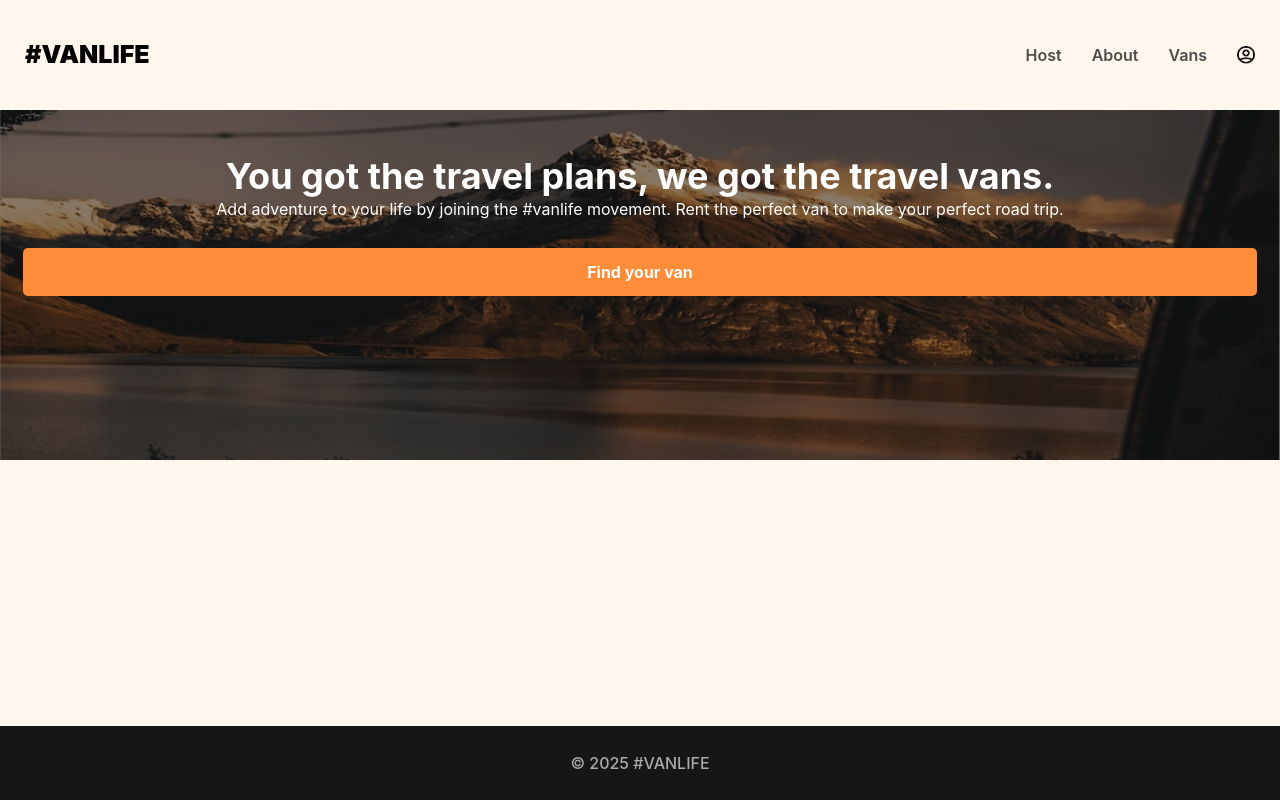
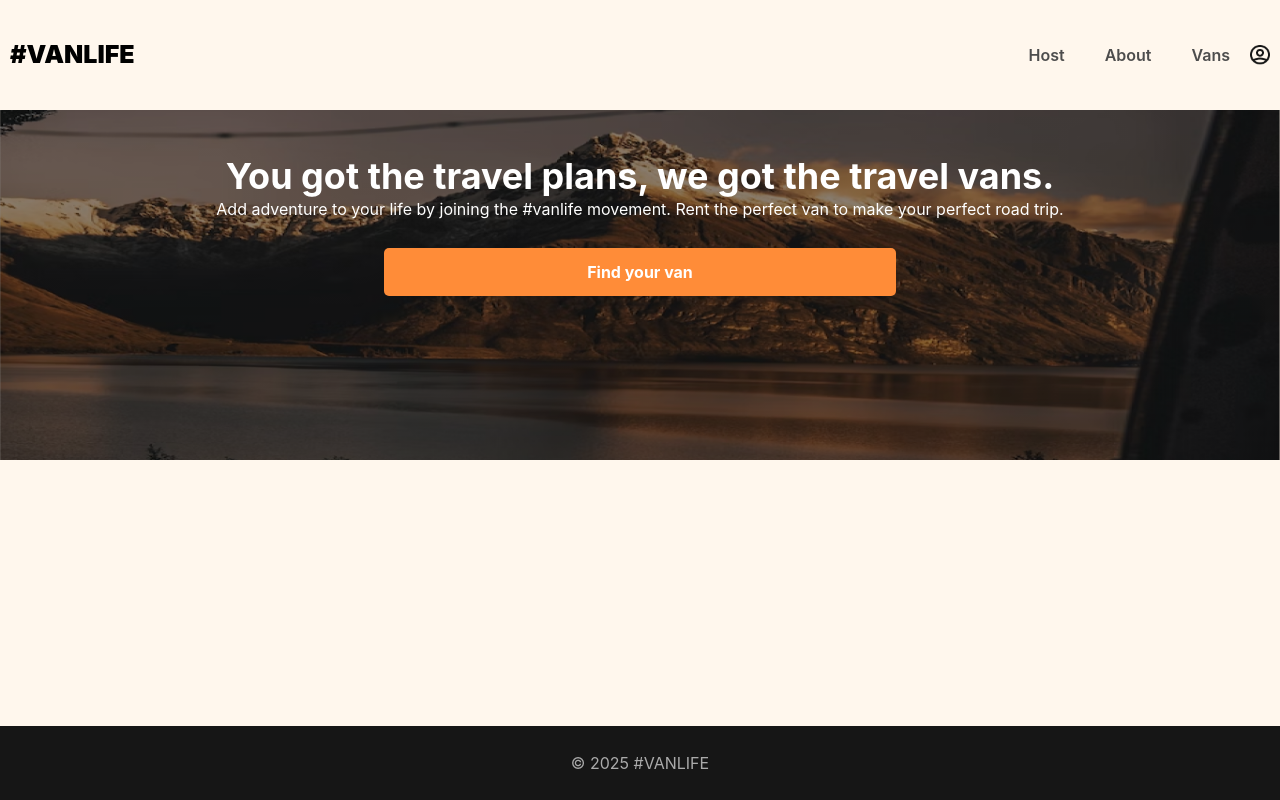
Before and after one commit to EnvoyX/vans-life, a React (Vite) app: page / in a window 1280 px wide. Built offline with nearby package versions, Linux system fonts and the light colour scheme; what miragejs would draw is missing.

Commit message:
changed App.css

```diff
--- a/src/Frontend/App.css
+++ b/src/Frontend/App.css
@@ -1,5 +1,6 @@
 @import 'tailwindcss';
 
+/* CSS RESET */
 * {
   box-sizing: border-box;
 }
@@ -11,11 +12,7 @@ body {
   background-color: #fff7ed;
   font-family: 'Inter', sans-serif;
 }
-
-a {
-  text-decoration: unset;
-  color: unset;
-}
+/* CSS RESET */
 
 body::-webkit-scrollbar {
   display: none;
@@ -26,44 +23,33 @@ body {
   scrollbar-width: none;
 }
 
-.site-wrapper {
-  min-height: 100vh;
-  display: flex;
-  flex-direction: column;
-}
-
-header {
+/* header {
   height: 110px;
   display: flex;
   align-items: center;
   padding-block: 10px;
-}
+} */
 
-header .site-logo {
+/* header .site-logo {
   color: black;
   margin-right: auto;
   text-transform: uppercase;
   font-weight: 900;
   font-size: 25px;
-}
+} */
 
-header a {
+/* header a {
   text-decoration: none;
   color: #4d4d4d;
   font-weight: 600;
-  padding: 5px 15px;
+  padding: 5px 20px;
 }
 
 header a:hover {
   color: #161616;
   text-decoration: underline;
-}
-
-header button {
-  cursor: pointer;
-}
-
-header .login-icon {
+} */
+/* header .login-icon {
   height: 18px;
   width: 18px;
 }
@@ -71,29 +57,9 @@ header .login-icon {
 header .login-link {
   display: inline-flex;
   align-items: center;
-}
+} */
 
-nav {
-  display: flex;
-}
-
-main {
-  margin-bottom: 84px;
-}
-
-footer {
-  background-color: #161616;
-  color: #aaaaaa;
-  height: 74px;
-  display: flex;
-  flex-shrink: 0;
-  justify-content: center;
-  align-items: center;
-  margin-top: auto;
-  font-weight: 500;
-}
-
-.link-button {
+/* .link-button {
   display: inline-block;
   text-align: center;
   text-decoration: none;
@@ -106,22 +72,15 @@ footer {
   transition: transform 0.1s ease-in-out;
 }
 
-.back-button {
-  display: block;
-  color: black;
-  text-decoration: none;
-  margin-left: 26px;
-}
-
-.back-button span:hover {
-  text-decoration: underline;
-}
-
 .link-button:hover {
   transform: translate(1px, 1px);
-}
+  -webkit-transform: translate(1px, 1px);
+  -moz-transform: translate(1px, 1px);
+  -ms-transform: translate(1px, 1px);
+  -o-transform: translate(1px, 1px);
+} */
 
-/*** HOME PAGE ***/
+/* HOME PAGE */
 .home-container {
   background: linear-gradient(0deg, rgba(0, 0, 0, 0.46), rgba(0, 0, 0, 0.46)),
     url('./assets/images/home-hero.png') no-repeat center center;
@@ -131,19 +90,20 @@ footer {
   background-size: cover;
   min-height: 350px;
   color: white;
-  padding: 45px 23px;
+  padding: 45px 25px;
 }
 
-.home-container h1 {
+/* .home-container h1 {
   font-weight: 700;
   font-size: 2.25rem;
   line-height: 42px;
-}
+}  */
 
-.home-container p {
+/* .home-container p {
   line-height: 24px;
-}
+} */
 
+/*
 .home-container a {
   display: inline-block;
   text-align: center;
@@ -158,63 +118,55 @@ footer {
   border-radius: 5px;
   cursor: pointer;
   transition: transform 0.1s ease-in-out;
-}
+} */
 
-.home-container a:hover {
+/* .home-container a:hover {
   transform: translate(1px, 1px);
-}
+} */
 
-/*** ABOUT PAGE ***/
-.about-hero-image {
+/** ABOUT PAGE **/
+
+/* .about-hero-image {
   max-width: 100%;
-}
+} */
 
-.about-page-content {
+/* .about-page-content {
   padding-inline: 23px;
   color: #161616;
   margin-bottom: 55px;
-}
+} */
 
-.about-page-content h1 {
+/* .about-page-content h1 {
   line-height: 38px;
 }
 
 .about-page-content p {
   line-height: 22px;
-}
+} */
 
-.about-page-cta {
+/* .about-page-cta {
   background-color: #ffcc8d;
   color: #161616;
   padding-inline: 32px;
   padding-bottom: 32px;
   margin-inline: 27px;
   border-radius: 5px;
-}
+} */
 
-.about-page-cta h2 {
+/* .about-page-cta h2 {
   margin: 0;
   padding-block: 37px;
-}
+} */
 
-.about-page-cta .link-button {
+/* .about-page-cta .link-button {
   background-color: #161616;
   color: white;
   border-radius: 10px;
-}
+} */
 
 /*** VAN PAGES ***/
-.van-list-container {
+/* .van-list-container {
   padding-inline: 23px;
-}
-
-.van-list-filter-buttons {
-  display: flex;
-  flex-wrap: wrap;
-}
-
-.van-list-filter-buttons > a {
-  margin-right: 15px;
 }
 
 .van-list {
@@ -238,7 +190,7 @@ footer {
 .van-list-container button {
   margin-right: 20px;
   cursor: pointer;
-}
+} */
 
 .van-type {
   height: 34px;
@@ -296,9 +248,11 @@ i[class*='van-type-'] {
   padding: 7px 14px;
 }
 
-.van-detail-container {
-  padding-inline: 27px;
-}
+/* Van Details Page */
+
+/* .van-detail-container {
+  padding: 27px;
+} */
 
 .van-detail-container .back-button {
   color: black;
@@ -312,45 +266,45 @@ i[class*='van-type-'] {
   text-decoration: underline;
 }
 
-.van-detail {
+/* .van-detail {
   display: flex;
   flex-direction: column;
   color: #161616;
-}
+} */
 
-.van-detail img {
+/* .van-detail img {
   border-radius: 5px;
   margin-block: 47px;
-}
+} */
 
-.van-detail h2 {
+/* .van-detail h2 {
   font-size: 2rem;
   margin-bottom: 10px;
-}
+} */
 
-.van-detail > i {
+/* .van-information > i {
   align-self: flex-start;
-}
+} */
 
-.van-detail .van-price {
+/* .van-detail .van-price {
   font-size: 1.25rem;
   margin-bottom: 10px;
-}
+} */
 
-.van-detail .van-price span {
+/* .van-detail .van-price span {
   font-weight: 700;
   font-size: 1.5rem;
-}
+} */
 
-.van-detail .link-button {
-  background-color: #ff8c38;
+/* .van-detail .link-button {
+  background-color: #FF8C38;
   color: white;
   font-size: 1.125rem;
-}
+}  */
 
+/* Host Navigation */
 .host-nav {
   display: flex;
-  margin-bottom: 30px;
 }
 
 .host-nav a {
@@ -366,6 +320,7 @@ i[class*='van-type-'] {
   font-weight: 600;
 }
 
+/* Van Host Page */
 .host-van-link-wrapper {
   color: unset;
   text-decoration: unset;
@@ -404,6 +359,7 @@ i[class*='van-type-'] {
   margin-block: 10px;
 }
 
+/* Van Host Detail */
 .host-van-detail-layout-container {
   background-color: white;
   padding: 24px;
@@ -483,16 +439,6 @@ i[class*='van-type-'] {
   border-radius: 5px;
 }
 
-.not-found-container {
-  padding-inline: 26px;
-}
-
-.not-found-container .link-button {
-  width: 100%;
-  background-color: #161616;
-  color: white;
-}
-
 .login-container {
   display: flex;
   flex-direction: column;
@@ -537,15 +483,6 @@ i[class*='van-type-'] {
   margin-top: 22px;
   color: white;
   font-family: 'Inter', sans-serif;
-}
-
-.login-form > button:disabled {
-  background-color: #aaaaaa;
-  cursor: not-allowed;
-}
-
-.red {
-  color: #cc0000;
 }
 
 .host-dashboard-earnings {
```
